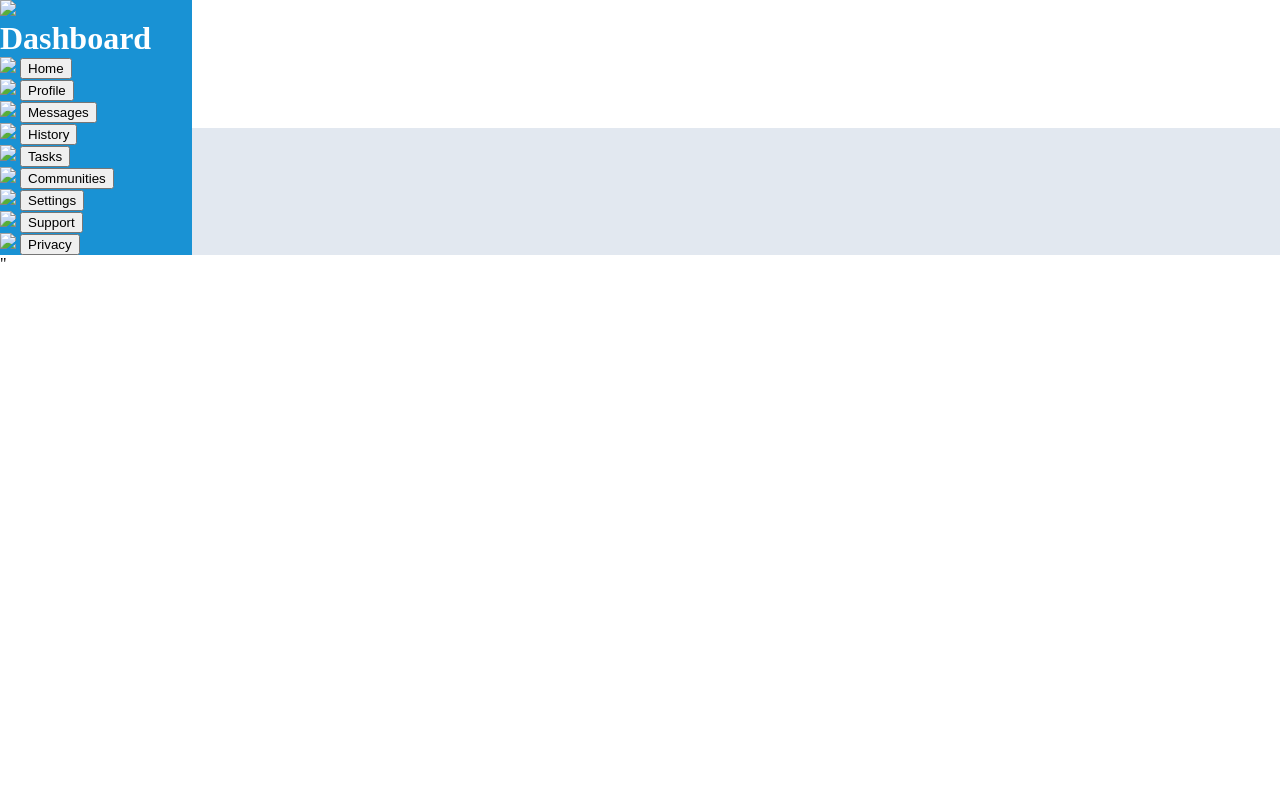
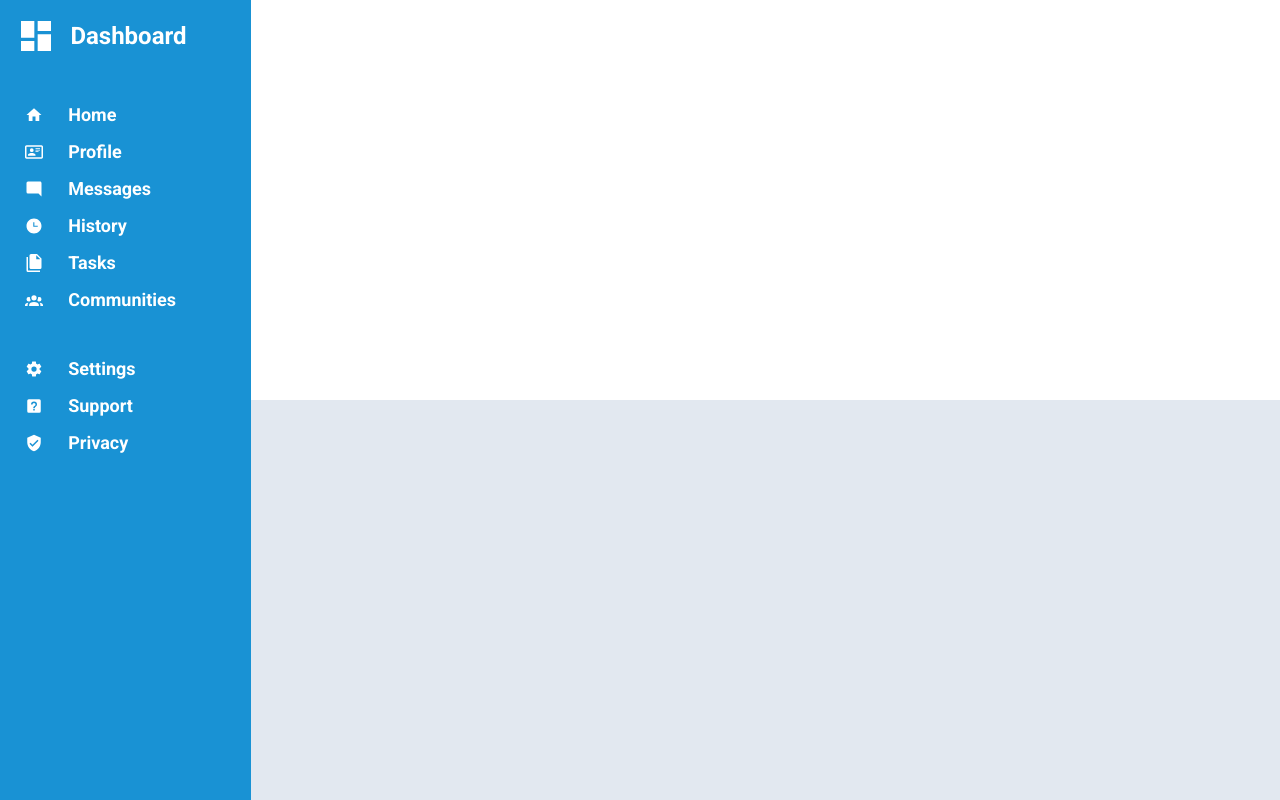
Before and after one commit to Vlad-XD/odin-admin-dashboard, a plain HTML site: page index.html in a window 1280 px wide. Drawn offline with Linux system fonts and the light colour scheme.

Commit message:
Implement sidebar layout
Sidebar layout has been implemented in CSS utilizing grid layouts.
Additionally, this commit will change previous SVG assets being linked
as img elements in HTML code to SVG elements for CSS styling purposes.
SVG assets no longer needed (TODO: delete ./asset/icon folder). Roboto
font has been imported in CSS.

```diff
--- a/index.html
+++ b/index.html
@@ -9,54 +9,90 @@
   <body>
     <div class="sidebar">
       <div class="logo">
-        <img class="icon" src="./assets/icons/view-dashboard.svg" />
-        <h1>Dashboard</h1>
+        <svg xmlns="http://www.w3.org/2000/svg" viewBox="0 0 24 24">
+          <path d="M13,3V9H21V3M13,21H21V11H13M3,21H11V15H3M3,13H11V3H3V13Z" />
+        </svg>
+        <h2>Dashboard</h2>
       </div>
-      <div class="admin-buttons">
-        <div class="button-container">
-          <img class="icon" src="./assets/icons/home.svg" />
-          <button>Home</button>
+      <div class="admin-links">
+        <div class="link-container">
+          <svg xmlns="http://www.w3.org/2000/svg" viewBox="0 0 24 24">
+            <path d="M10,20V14H14V20H19V12H22L12,3L2,12H5V20H10Z" />
+          </svg>
+          <a href="https://www.example.com/">Home</a>
         </div>
-        <div class="button-container">
-          <img class="icon" src="./assets/icons/profile.svg" />
-          <button>Profile</button>
+        <div class="link-container">
+          <svg xmlns="http://www.w3.org/2000/svg" viewBox="0 0 24 24">
+            <path
+              d="M22,3H2C0.91,3.04 0.04,3.91 0,5V19C0.04,20.09 0.91,20.96 2,21H22C23.09,20.96 23.96,20.09 24,19V5C23.96,3.91 23.09,3.04 22,3M22,19H2V5H22V19M14,17V15.75C14,14.09 10.66,13.25 9,13.25C7.34,13.25 4,14.09 4,15.75V17H14M9,7A2.5,2.5 0 0,0 6.5,9.5A2.5,2.5 0 0,0 9,12A2.5,2.5 0 0,0 11.5,9.5A2.5,2.5 0 0,0 9,7M14,7V8H20V7H14M14,9V10H20V9H14M14,11V12H18V11H14"
+            />
+          </svg>
+          <a href="https://www.example.com/">Profile</a>
         </div>
-        <div class="button-container">
-          <img class="icon" src="./assets/icons/messages.svg" />
-          <button>Messages</button>
+        <div class="link-container">
+          <svg xmlns="http://www.w3.org/2000/svg" viewBox="0 0 24 24">
+            <path
+              d="M22,4C22,2.89 21.1,2 20,2H4A2,2 0 0,0 2,4V16A2,2 0 0,0 4,18H18L22,22V4Z"
+            />
+          </svg>
+          <a href="https://www.example.com/">Messages</a>
         </div>
-        <div class="button-container">
-          <img class="icon" src="./assets/icons/history.svg" />
-          <button>History</button>
+        <div class="link-container">
+          <svg xmlns="http://www.w3.org/2000/svg" viewBox="0 0 24 24">
+            <path
+              d="M12 2C6.5 2 2 6.5 2 12C2 17.5 6.5 22 12 22C17.5 22 22 17.5 22 12S17.5 2 12 2M17 13H11V7H12.5V11.5H17V13Z"
+            />
+          </svg>
+          <a href="https://www.example.com/">History</a>
         </div>
-        <div class="button-container">
-          <img class="icon" src="./assets/icons/tasks.svg" />
-          <button>Tasks</button>
+        <div class="link-container">
+          <svg xmlns="http://www.w3.org/2000/svg" viewBox="0 0 24 24">
+            <path
+              d="M15,7H20.5L15,1.5V7M8,0H16L22,6V18A2,2 0 0,1 20,20H8C6.89,20 6,19.1 6,18V2A2,2 0 0,1 8,0M4,4V22H20V24H4A2,2 0 0,1 2,22V4H4Z"
+            />
+          </svg>
+          <a href="https://www.example.com/">Tasks</a>
         </div>
-        <div class="button-container">
-          <img class="icon" src="./assets/icons/communities.svg" />
-          <button>Communities</button>
+        <div class="link-container">
+          <svg xmlns="http://www.w3.org/2000/svg" viewBox="0 0 24 24">
+            <path
+              d="M12,5.5A3.5,3.5 0 0,1 15.5,9A3.5,3.5 0 0,1 12,12.5A3.5,3.5 0 0,1 8.5,9A3.5,3.5 0 0,1 12,5.5M5,8C5.56,8 6.08,8.15 6.53,8.42C6.38,9.85 6.8,11.27 7.66,12.38C7.16,13.34 6.16,14 5,14A3,3 0 0,1 2,11A3,3 0 0,1 5,8M19,8A3,3 0 0,1 22,11A3,3 0 0,1 19,14C17.84,14 16.84,13.34 16.34,12.38C17.2,11.27 17.62,9.85 17.47,8.42C17.92,8.15 18.44,8 19,8M5.5,18.25C5.5,16.18 8.41,14.5 12,14.5C15.59,14.5 18.5,16.18 18.5,18.25V20H5.5V18.25M0,20V18.5C0,17.11 1.89,15.94 4.45,15.6C3.86,16.28 3.5,17.22 3.5,18.25V20H0M24,20H20.5V18.25C20.5,17.22 20.14,16.28 19.55,15.6C22.11,15.94 24,17.11 24,18.5V20Z"
+            />
+          </svg>
+          <a href="https://www.example.com/">Communities</a>
         </div>
       </div>
-      <div class="support-buttons">
-        <div class="button-container">
-          <img class="icon" src="./assets/icons/settings.svg" />
-          <button>Settings</button>
+      <div class="support-links">
+        <div class="link-container">
+          <svg xmlns="http://www.w3.org/2000/svg" viewBox="0 0 24 24">
+            <path
+              d="M12,15.5A3.5,3.5 0 0,1 8.5,12A3.5,3.5 0 0,1 12,8.5A3.5,3.5 0 0,1 15.5,12A3.5,3.5 0 0,1 12,15.5M19.43,12.97C19.47,12.65 19.5,12.33 19.5,12C19.5,11.67 19.47,11.34 19.43,11L21.54,9.37C21.73,9.22 21.78,8.95 21.66,8.73L19.66,5.27C19.54,5.05 19.27,4.96 19.05,5.05L16.56,6.05C16.04,5.66 15.5,5.32 14.87,5.07L14.5,2.42C14.46,2.18 14.25,2 14,2H10C9.75,2 9.54,2.18 9.5,2.42L9.13,5.07C8.5,5.32 7.96,5.66 7.44,6.05L4.95,5.05C4.73,4.96 4.46,5.05 4.34,5.27L2.34,8.73C2.21,8.95 2.27,9.22 2.46,9.37L4.57,11C4.53,11.34 4.5,11.67 4.5,12C4.5,12.33 4.53,12.65 4.57,12.97L2.46,14.63C2.27,14.78 2.21,15.05 2.34,15.27L4.34,18.73C4.46,18.95 4.73,19.03 4.95,18.95L7.44,17.94C7.96,18.34 8.5,18.68 9.13,18.93L9.5,21.58C9.54,21.82 9.75,22 10,22H14C14.25,22 14.46,21.82 14.5,21.58L14.87,18.93C15.5,18.67 16.04,18.34 16.56,17.94L19.05,18.95C19.27,19.03 19.54,18.95 19.66,18.73L21.66,15.27C21.78,15.05 21.73,14.78 21.54,14.63L19.43,12.97Z"
+            />
+          </svg>
+          <a href="https://www.example.com/">Settings</a>
         </div>
-        <div class="button-container">
-          <img class="icon" src="./assets/icons/support.svg" />
-          <button>Support</button>
+        <div class="link-container">
+          <svg xmlns="http://www.w3.org/2000/svg" viewBox="0 0 24 24">
+            <path
+              d="M11,18H13V16H11V18M12,6A4,4 0 0,0 8,10H10A2,2 0 0,1 12,8A2,2 0 0,1 14,10C14,12 11,11.75 11,15H13C13,12.75 16,12.5 16,10A4,4 0 0,0 12,6M5,3H19A2,2 0 0,1 21,5V19A2,2 0 0,1 19,21H5A2,2 0 0,1 3,19V5A2,2 0 0,1 5,3Z"
+            />
+          </svg>
+          <a href="https://www.example.com/">Support</a>
         </div>
-        <div class="button-container">
-          <img class="icon" src="./assets/icons/privacy.svg" />
-          <button>Privacy</button>
+        <div class="link-container">
+          <svg xmlns="http://www.w3.org/2000/svg" viewBox="0 0 24 24">
+            <path
+              d="M10,17L6,13L7.41,11.59L10,14.17L16.59,7.58L18,9M12,1L3,5V11C3,16.55 6.84,21.74 12,23C17.16,21.74 21,16.55 21,11V5L12,1Z"
+            />
+          </svg>
+          <a href="https://www.example.com/">Privacy</a>
         </div>
       </div>
     </div>
 
     <div class="header"></div>
 
-    <div class = "main-content"></div>"
+    <div class="main-content"></div>
 
   </body>
 </html>
--- a/style.css
+++ b/style.css
@@ -1,45 +1,126 @@
+/* Roboto Font Import */
+@import url("https://fonts.googleapis.com/css2?family=Roboto:ital,wght@0,100..900;1,100..900&display=swap");
+
 /* ---- RESETS ---- */
 
-/* 1. Use a more-intuitive box-sizing model */
-*, *::before, *::after {
+*,
+*::before,
+*::after {
   box-sizing: border-box;
 }
 
-/* 2. Remove default margin */
 * {
   margin: 0;
 }
-/* ---- RESETS ---- */
+
+button {
+  font-family: inherit;
+  font-size: 100%;
+  margin: 0;
+}
+
+a {
+  color: inherit;
+  text-decoration: inherit;
+}
+
+/* --------------- */
 
 :root {
   /* custom properties */
-  --sidebar-bg-color: #1992D4;
-  --main-content-bg-color: #E2E8F0;
+  --sidebar-bg-color: #1992d4;
+  --main-content-bg-color: #e2e8f0;
   --header-bg-color: white;
+  --sidebar-text-color: white;
+  --main-content-text-color: black;
+  --header-text-color: black;
+}
 
+html {
+  min-height: 100%;
+  display: flex;
+  /* By using flex layout on html and allowing body to grow,
+     we can allow our body to stretch to the full height of the
+     viewport while avoiding issues in phone broswers  */
 }
 
 body {
   display: grid;
   grid-template-columns: 6fr 23fr;
   grid-template-columns: 3fr 17fr;
+  font-family: Roboto, Helvetica, Arial, sans-serif;
 }
 
 .sidebar {
   background-color: var(--sidebar-bg-color);
-  color: white;
+  color: var(--sidebar-text-color);
   grid-column: 1 / 2;
   grid-row: 1 / 3;
+  padding: 1em 4em 0 1em;
+  /* Using grad layout to organize containers in sidebar */
+  display: grid;
+  grid-template-columns: 1fr;
+  /* our last row is empty, preventing extra space in the other rows */
+  grid-template-rows: auto auto auto 1fr;
+  gap: 3em;
+}
+
+.sidebar .logo {
+  display: flex;
+  align-items: center;
+}
+.sidebar .link-container {
+  display: flex;
+  align-items: center;
+  font-size: 18px;
+  font-weight: bold;
+}
+
+.sidebar .admin-links,
+.sidebar .support-links {
+  /* use grid layout to organize links in sidebar containers */
+  display: grid;
+  grid-template-columns: 1fr;
+  gap: 1em;
+}
+
+
+/* icons should match color of text in corresponding section */
+.logo svg {
+  fill: var(--sidebar-text-color);
+  height: 2.5em;
+  width: auto;
+  margin-right: 0.9em;
+}
+
+/* icons should match color of text in corresponding section */
+.sidebar .link-container svg {
+  fill: var(--sidebar-text-color);
+  /* Icon size is dependent on height of container parent */
+  height: 1em;
+  width: auto;
+  margin-left: 0.5em;
+  margin-right: 1.4em;
 }
 
 .header {
   background-color: var(--header-bg-color);
-  color: black;
+  color: var(--header-text-color);
   grid-row: 1 / 2;
+}
+
+/* icons should match color of text in corresponding section */
+.header svg {
+  fill: var(--header-text-color);
 }
 
 .main-content {
   background-color: var(--main-content-bg-color);
-  color: black;
+  color: var(--main-content-text-color);
   grid-row: 2/ 3;
 }
+
+/* icons should match color of text in corresponding section */
+.main-content svg {
+  fill: var(--main-content-text-color);
+}
```
